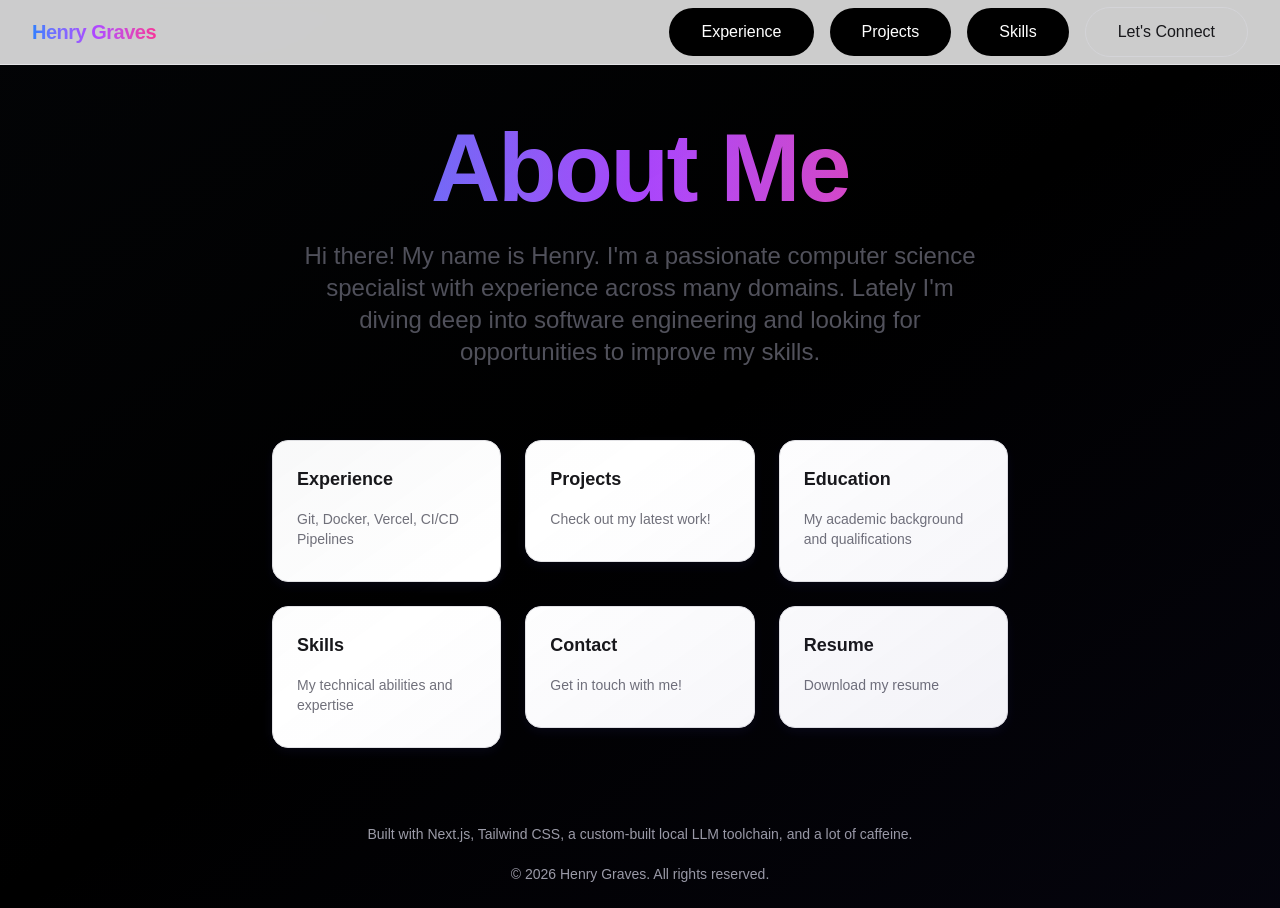
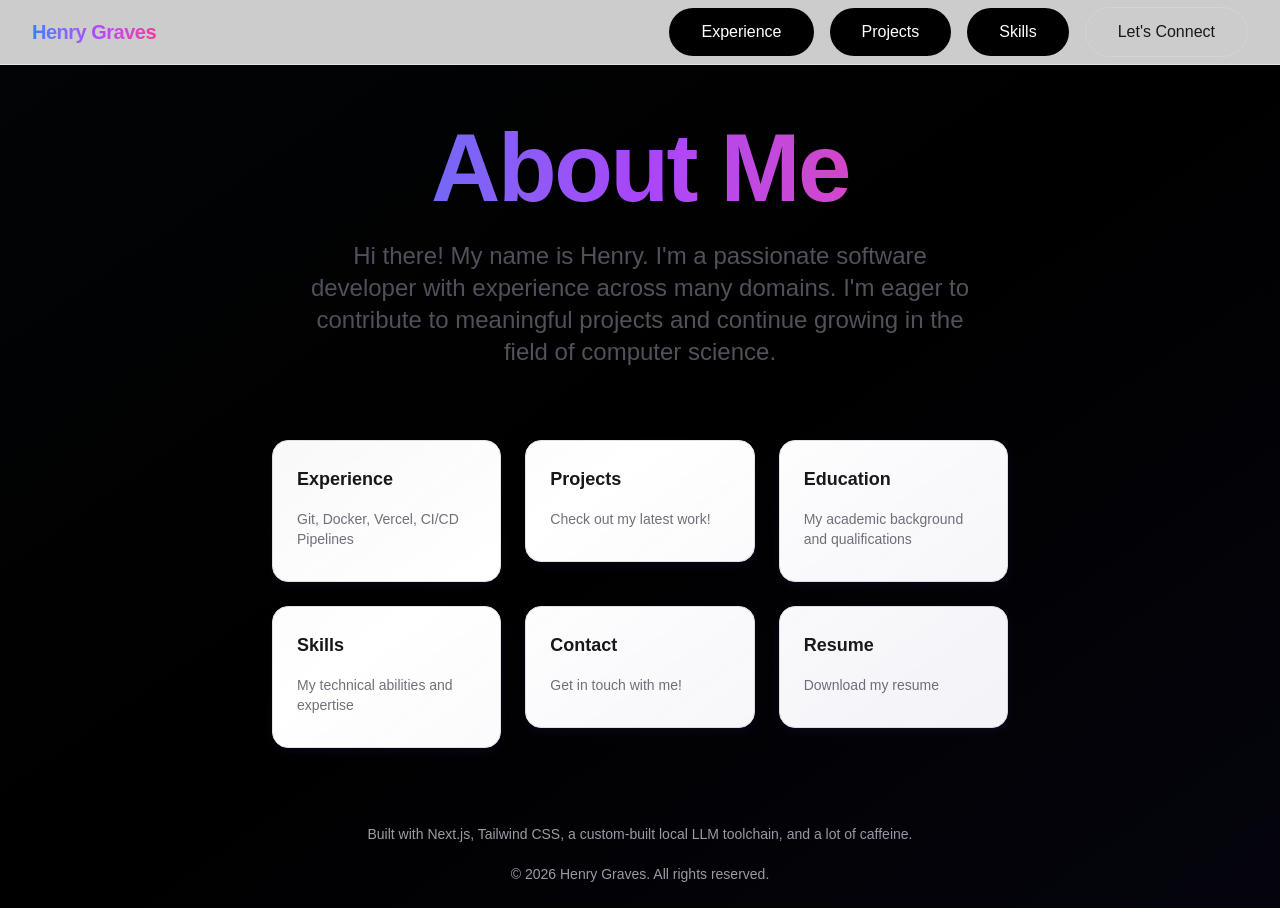
Before and after one commit to akedah-vex/hgraves, a Next.js app: page /about in a window 1280 px wide. Built offline with nearby package versions, Linux system fonts and the light colour scheme.

Commit message:
update about

```diff
--- a/app/about/page.tsx
+++ b/app/about/page.tsx
@@ -11,7 +11,7 @@ export default function About() {
         About Me
       </h1>
       <p className="text-xl md:text-2xl text-zinc-600 dark:text-zinc-400 mb-8 max-w-2xl mx-auto">
-        Hi there! My name is Henry. I'm a passionate computer science specialist with experience across many domains. Lately I'm diving deep into software engineering and looking for opportunities to improve my skills.
+        Hi there! My name is Henry. I&apos;m a passionate software developer with experience across many domains. I'm eager to contribute to meaningful projects and continue growing in the field of computer science.
       </p>
 
       <div className="grid grid-cols-1 md:grid-cols-3 gap-6 mb-12 pt-10">
```
Also changed, not shown: 56 other files (tests, documents, lock files or other folders).
